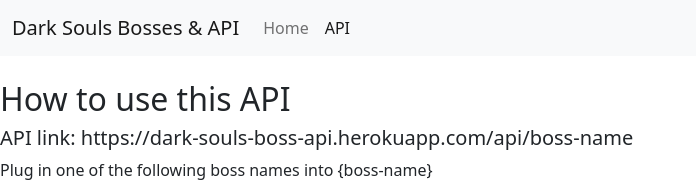
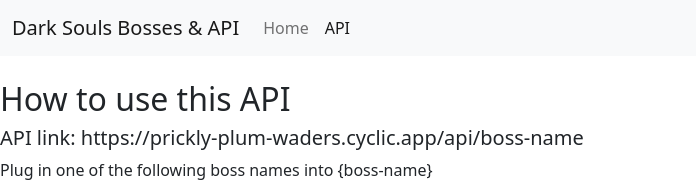
Before and after one commit to kerraspring/dark-souls-boss-api, a website: page api.html in a window 1280 px wide. Shown: the top 195 px of the page, without its empty margins (0-696 px from the left). Drawn offline with nearby package versions, Linux system fonts and the light colour scheme.

Commit message:
updated api link to cyclic

```diff
--- a/api.html
+++ b/api.html
@@ -27,7 +27,7 @@
 
     <h2>How to use this API</h2>
 
-    <h5>API link: https://dark-souls-boss-api.herokuapp.com/api/boss-name</h5>
+    <h5>API link: https://prickly-plum-waders.cyclic.app/api/boss-name</h5>
     <p>Plug in one of the following boss names into {boss-name}
         <ul>
             <li>asylum demon</li>
```
